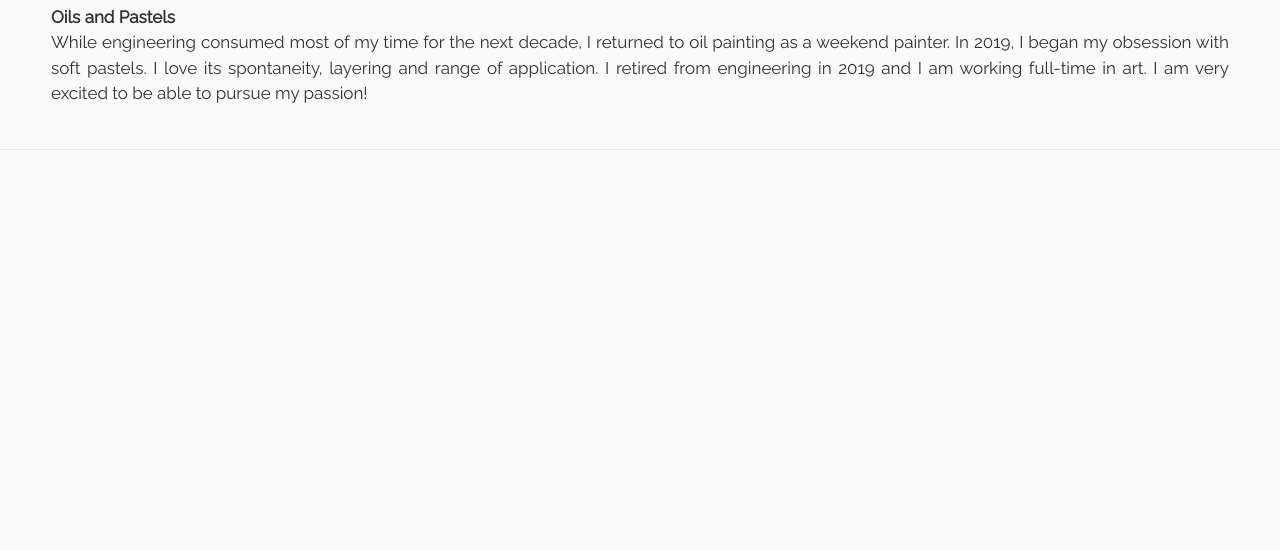
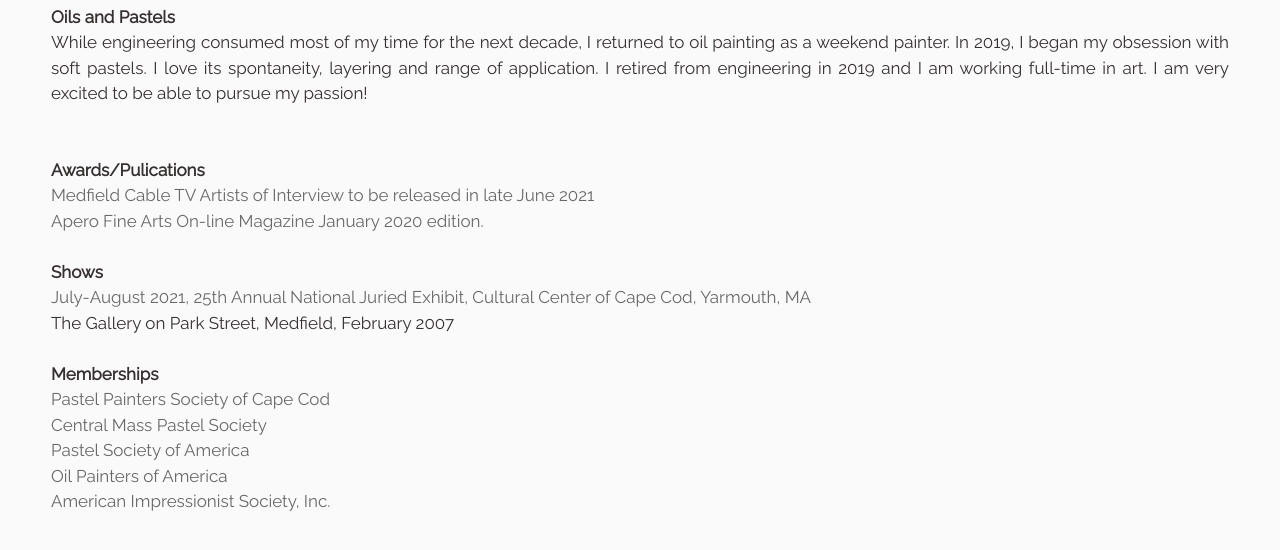
Before and after one commit to ckjensen/ckjensen.github.io, a plain HTML site: page about.html in a window 1280 px wide. Shown: the part 798-1348 px from the top of the page. Before the commit the page ends 966 px from the top, so only its background shows below. Drawn offline with Linux system fonts and the light colour scheme; files that its build step writes are made by us from their sources.

Commit message:
2020-2021 update #3
added Awards/Publications, Shows and Memberships

```diff
--- a/about.html
+++ b/about.html
@@ -158,6 +158,27 @@
 			</br>
 			<span>While engineering consumed most of my time for the next decade, I returned to oil painting as a weekend painter.  In 2019, I began
 			my obsession with soft pastels. I love its spontaneity, layering and range of application. I retired from engineering in 2019 and I am working full-time in art. I am very excited to be able to pursue my passion!</span>
+			</br></br>
+			<span >
+				</br>
+				<span class="strong">Awards/Pulications</span>
+				</br>
+				<li><a class="" href="https://videoplayer.telvue.com/player/nUyGpl1_SrQgJp2G_7DT5YS9kd0-wVt5/series/3843/first/?fullscreen=false&showtabssearch=false&autostart=false" target="_blank">Medfield Cable TV Artists of Interview to be released in late June 2021</li></br>
+				<li><a class="" href="https://issuu.com/showapero/docs/ape_ro_catalogue_-_experience_-_january_2020_web/24" target="_blank">Apero Fine Arts On-line Magazine January 2020 edition.</a></li></br></br>
+
+				<span class="strong">Shows</span>
+				</br>
+				<li><a class="" href="https://ppscc.org/exhibitions/#fpo" target="_blank">July-August 2021, 25th Annual National Juried Exhibit, Cultural Center of Cape Cod, Yarmouth, MA</a></li></br>
+				<li>The Gallery on Park Street, Medfield, February 2007</li></br></br>
+				</span>
+				<span class="strong">Memberships</span>
+				</br>
+				<li><a class="" href="https://ppscc.org/" target="_blank">Pastel Painters Society of Cape Cod</a></li></br>
+				<li><a class="" href="https://www.cmpastels.org/about.html" target="_blank">Central Mass Pastel Society</a></li></br>
+				<li><a class="" href="https://www.pastelsocietyofamerica.org/about-psa/" target="_blank">Pastel Society of America</a></li></br>
+				<li><a class="" href="https://www.oilpaintersofamerica.com" target="_blank">Oil Painters of America</a></li></br>
+				<li><a class="" href="https://americanimpressionistsociety.org/" target="_blank">American Impressionist Society, Inc.</a></li></br>
+			</span>
 		</div>
 	</div> <!-- contentContainer -->
 <!-- ****************************** Copyright ******************************************-->
```
